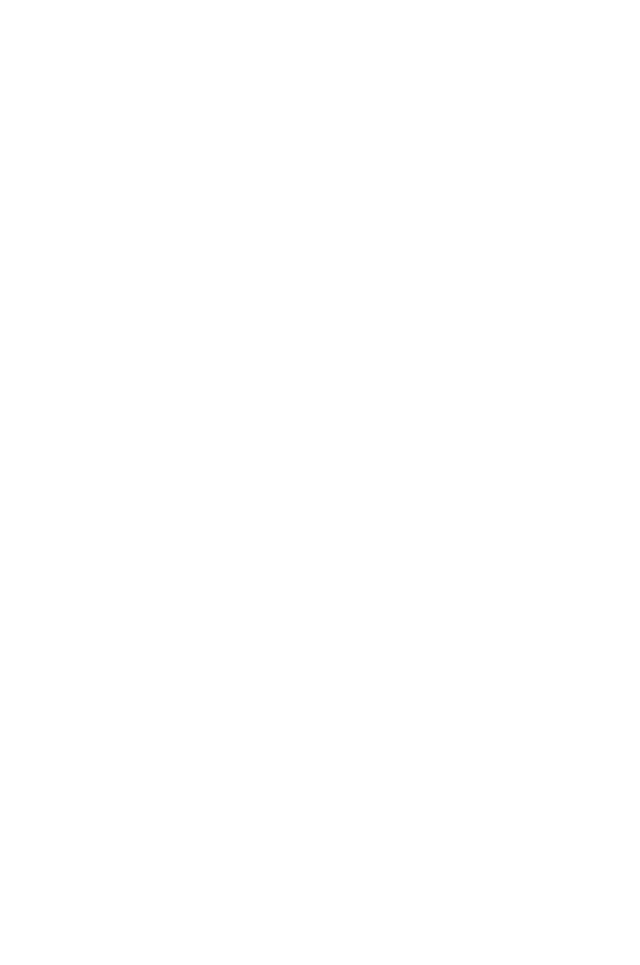
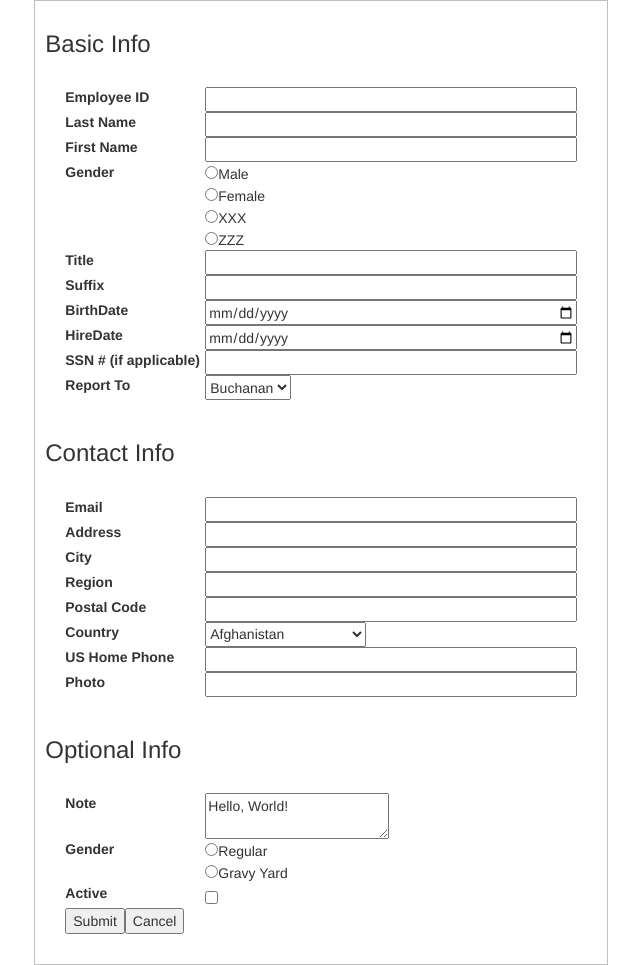
Before and after one commit to character-cc/2024_CSE485_CongngheWeb, a PHP site: page /project14.php in a window 1280 px wide. Before the commit the part shown is empty. Shown: the whole page, without its empty margins (319-959 px from the left). Before the commit the page ends 800 px from the top, so only its background shows below. Run offline with PHP 8.4, Linux system fonts and the light colour scheme; some libraries are stand-ins or nearby versions.

Commit message:
project 1 2 3

```diff
--- /dev/null
+++ b/css/project14.css
@@ -0,0 +1,36 @@
+html, body {
+    width: 80%;
+    margin: 0 auto; /* Centering */
+    display: flex;
+    justify-content: center;
+}
+
+.main_container {
+    display: flex;
+    flex-direction: column;
+    width: 70%;
+    padding: 10px;
+    border: 1px solid silver;
+}
+
+.section_container {
+    display: flex;
+    flex-direction: column;
+    margin: 20px;
+}
+
+.form_field {
+    display: flex;
+}
+
+label {
+    min-width: 140px;
+}
+
+.section_container .standard_input {
+    flex: 1;
+    height: 25px;
+}
+button{
+    float: right;
+}
--- a/project14.php
+++ b/project14.php
@@ -1 +1,163 @@
+<!DOCTYPE html>
+<html lang="en">
+<head>
+    <meta charset="UTF-8">
+    <meta name="viewport" content="width=device-width, initial-scale=1.0">
+    <title>Employee Information Form</title>
+    <meta charset="utf-8">
+    <meta name="viewport" content="width=device-width, initial-scale=1">
+    <link rel="stylesheet" href="https://maxcdn.bootstrapcdn.com/bootstrap/3.4.1/css/bootstrap.min.css">
+    <link rel="stylesheet" href="https://cdnjs.cloudflare.com/ajax/libs/font-awesome/6.0.0/css/all.min.css"> <!-- Liên kết với thư viện FontAwesome -->
+    <script src="https://ajax.googleapis.com/ajax/libs/jquery/3.7.1/jquery.min.js"></script>
+    <script src="https://maxcdn.bootstrapcdn.com/bootstrap/3.4.1/js/bootstrap.min.js"></script>
+    <link rel="stylesheet" type="text/css" href="css/project14.css">
+    <script type="text/javascript" src="./tinymce/tinymce.min.js"></script>
+</head>
+<body>
 <?php
+$countries = array (
+    "Afghanistan", "Albania", "Algeria", "Andorra", "Angola", "Anguilla",
+    "Antigua & Barbuda",
+    "Argentina", "Armenia", "Aruba", "Australia", "Austria", "Azerbaijan",
+    "Bahamas", "Bahrain",
+    "Bangladesh", "Barbados", "Belarus", "Belgium", "Belize", "Benin",
+    "Bermuda", "Bhutan",
+    "Bolivia", "Bosnia & Herzegovina", "Botswana", "Brazil", "British Virgin Islands", "Brunei",
+    "Bulgaria", "Burkina Faso", "Burundi", "Vietnam"
+);
+$genders = array(
+    "Male","Female","XXX","ZZZ"
+);
+$preferred_shift = array(
+    'Regular','Gravy Yard'
+);
+?>
+<form class="main_container">
+    <h3>Basic Info</h3>
+    <div class="section_container">
+        <div class="form_field">
+            <label>Employee ID</label>
+            <input class="standard_input" type="text">
+        </div>
+        <div class="form_field">
+            <label>Last Name</label>
+            <input class="standard_input" type="text">
+        </div>
+        <div class="form_field">
+            <label>First Name</label>
+            <input class="standard_input" type="text">
+        </div>
+        <div class="form_field">
+            <label>Gender</label>
+            <div>
+                <?php
+                foreach ($genders as $item){
+                    echo '<input  type="radio" name="gender" >'.$item.'<br>';
+                }
+                ?>
+            </div>
+        </div>
+        <div class="form_field">
+            <label>Title</label>
+            <input class="standard_input" type="text">
+        </div>
+        <div class="form_field">
+            <label>Suffix</label>
+            <input class="standard_input" type="text">
+        </div>
+        <div class="form_field">
+            <label>BirthDate</label>
+            <input class="standard_input" type="date">
+        </div>
+        <div class="form_field">
+            <label>HireDate</label>
+            <input class="standard_input" type="date">
+        </div>
+        <div class="form_field">
+            <label>SSN # (if applicable)</label>
+            <input class="standard_input" type="text">
+        </div>
+        <div class="form_field">
+            <label>Report To</label>
+            <select>
+                <option value="Buchanan">Buchanan</option>
+            </select>
+        </div>
+    </div>
+
+    <h3>Contact Info</h3>
+    <div class="section_container">
+        <div class="form_field">
+            <label>Email</label>
+            <input class="standard_input" type="email">
+        </div>
+        <div class="form_field">
+            <label>Address</label>
+            <input class="standard_input" type="text">
+        </div>
+        <div class="form_field">
+            <label>City</label>
+            <input class="standard_input" type="email">
+        </div>
+        <div class="form_field">
+            <label>Region</label>
+            <input class="standard_input" type="text">
+        </div>
+        <div class="form_field">
+            <label>Postal Code</label>
+            <input class="standard_input" type="text">
+        </div>
+        <div class="form_field">
+            <label>Country</label>
+            <?php
+            echo '<select>';
+            foreach ($countries as $country){
+                echo '<option value="'.$country.'">'.$country.'</option>';
+            }
+            echo '</select>';
+            ?>
+        </div>
+        <div class="form_field">
+            <label>US Home Phone</label>
+            <input class="standard_input" type="text">
+        </div>
+        <div class="form_field">
+            <label>Photo</label>
+            <input class="standard_input" type="text">
+        </div>
+    </div>
+    <h3>Optional Info</h3>
+    <div class="section_container">
+        <div class="form_field">
+            <label>Note</label>
+            <form method="post">
+                <textarea id="mytextarea">Hello, World!</textarea>
+            </form>
+        </div>
+        <div class="form_field">
+            <label>Gender</label>
+            <div>
+                <?php
+                 foreach ($preferred_shift as $tmp){
+                    echo '<input  type="radio" name="gender" >'.$tmp.'<br>';
+                }
+                ?>
+            </div>
+        </div>
+        <div class="form_field">
+            <label>Active</label>
+            <input type="checkbox" name="Active">
+        </div>
+        <div class="form_field">
+            <button>Submit</button>
+            <button>Cancel</button>
+        </div>
+    </div>
+    <div>
+
+
+
+</form>
+
+</body>
+</html>
```
